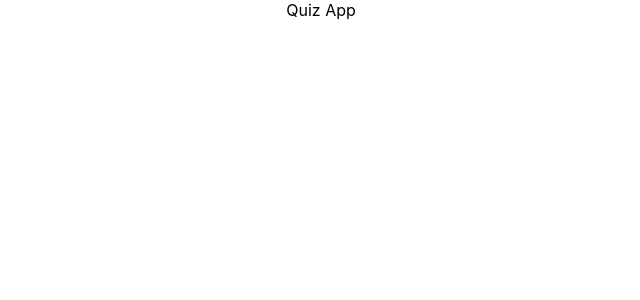
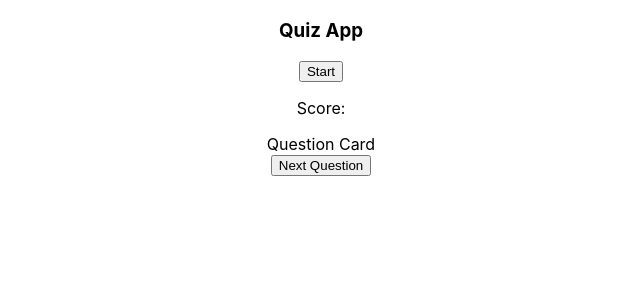
Before and after one commit to Tausif4171/Quiz-App, a React (Create React App) app: page / in a window 1280 px wide. Shown: the top 300 px of the page, without its empty margins (319-959 px from the left). Built offline with nearby package versions, Linux system fonts and the light colour scheme.

Commit message:
structure created

```diff
--- a/src/App.tsx
+++ b/src/App.tsx
@@ -1,8 +1,20 @@
 import React from "react";
 import "./App.css";
+import { QuestionCard } from "./components/QuestionCard";
 
 function App() {
-  return <div className="App">Quiz App</div>;
+  const startTrivia = async () => {};
+  const checkAnswer = () => {};
+  const nextQuestion = () => {};
+  return (
+    <div className="App">
+      <h3>Quiz App</h3>
+      <button onClick={startTrivia}>Start</button>
+      <p>Score:</p>
+      <QuestionCard />
+      <button onClick={nextQuestion}>Next Question</button>
+    </div>
+  );
 }
 
 export default App;
```
